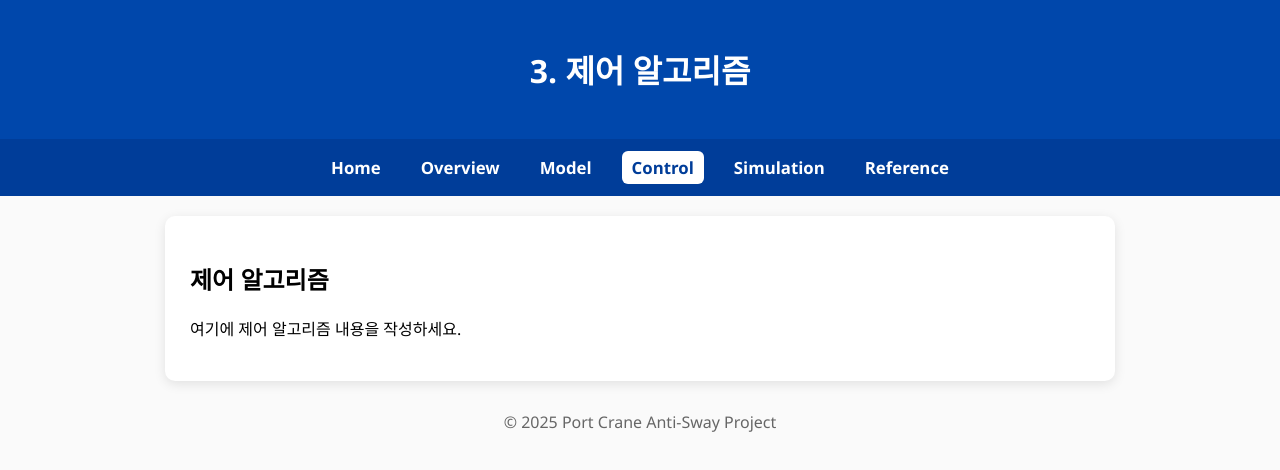
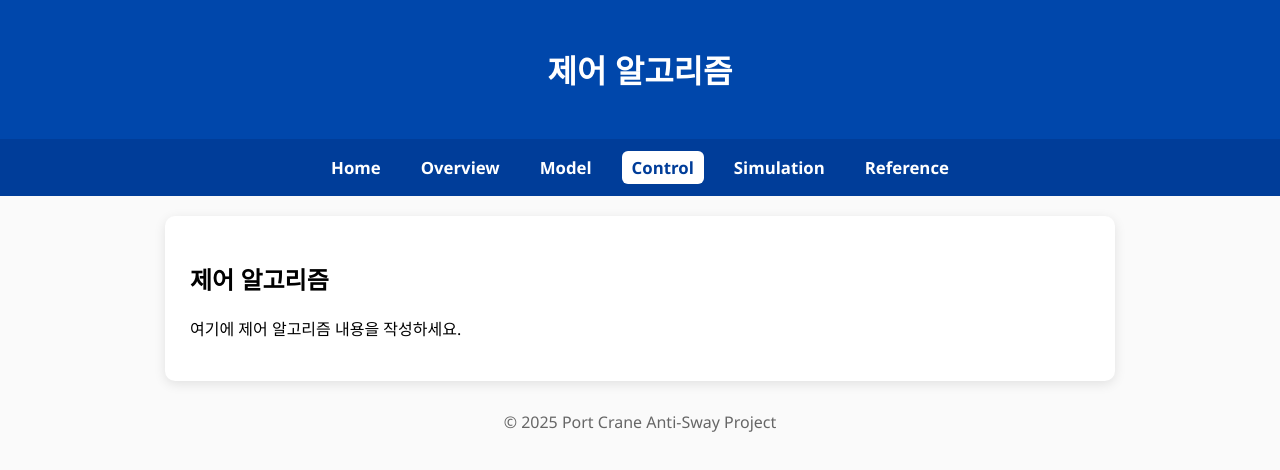
Before and after one commit to sweetyspicypunch/port-crane-Anti-sway-project, a plain HTML site: page control.html in a window 1280 px wide. Drawn offline with Linux system fonts and the light colour scheme.

Commit message:
Update control.html
제목 숫자 제거

```diff
--- a/control.html
+++ b/control.html
@@ -29,7 +29,7 @@
 <body>
 
 <header>
-  <h1>3. 제어 알고리즘</h1>
+  <h1>제어 알고리즘</h1>
 </header>
 
 <nav class="navbar">
```
